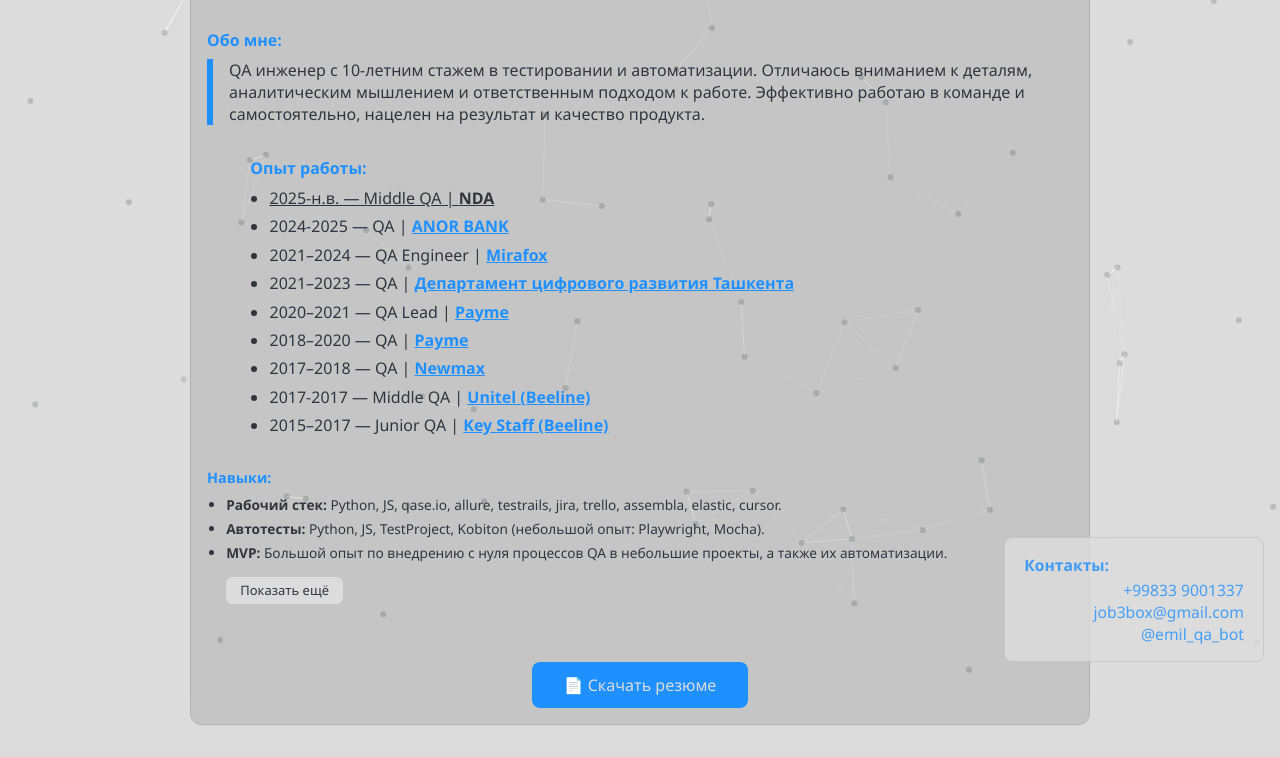
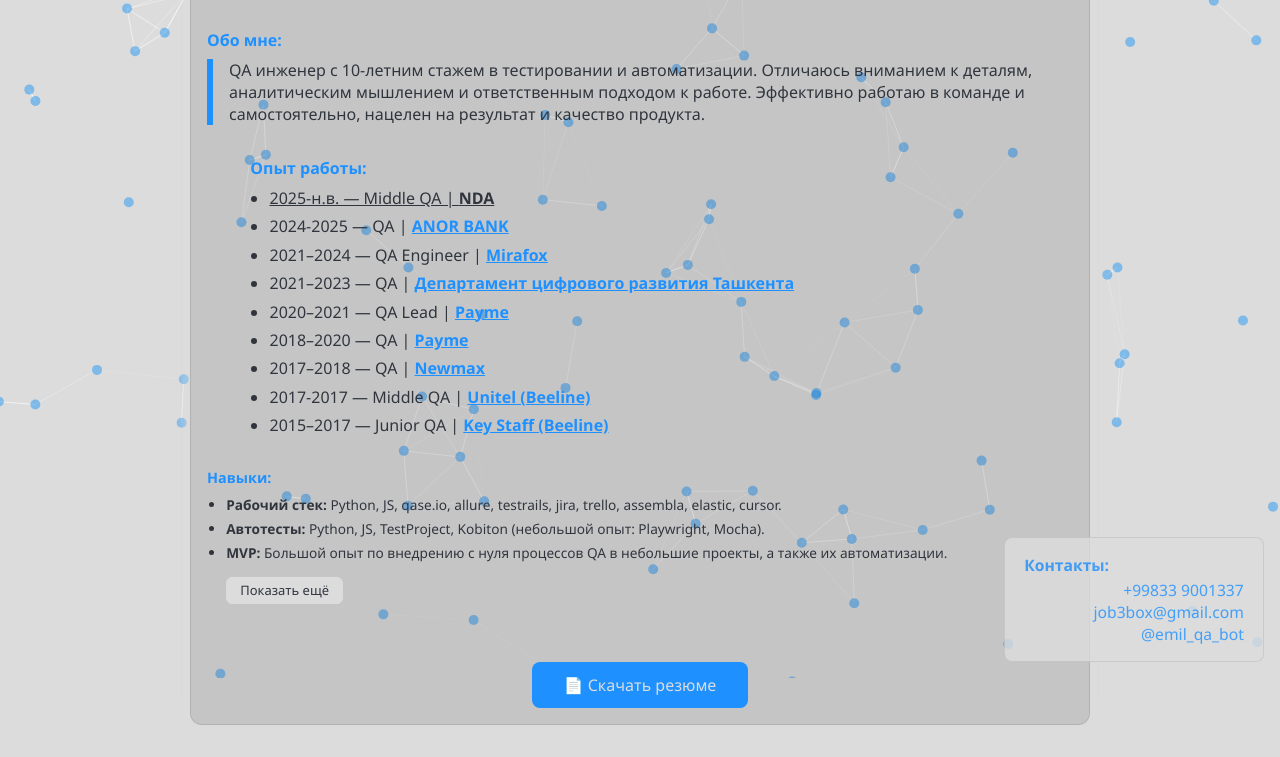
Before and after one commit to noou/em-qa, a plain HTML site: page cv.html in a window 1280 px wide. Shown: the part 122-879 px from the top of the page. Drawn offline with Linux system fonts and the light colour scheme.

Commit message:
fINALIZXEEEEEEE!

```diff
--- a/cv.html
+++ b/cv.html
@@ -195,15 +195,26 @@
     document.addEventListener('DOMContentLoaded', function () {
       // particles.js background
       let isDark = document.body.classList.contains('dark');
-      let color = isDark ? '#fff' : '#30353d';
-      let opacity = isDark ? 0.5 : 0.2;
+      const rootStyles = getComputedStyle(document.documentElement);
+      let accent = rootStyles.getPropertyValue('--accent').trim() || '#2196f3';
+      let mainText = rootStyles.getPropertyValue('--main-text').trim() || '#fff';
+      let color = isDark ? mainText : accent;
+      // Проверка формата цвета
+      const hexOrRgb = /^#([0-9A-Fa-f]{3}){1,2}$|^rgb/;
+      if (!hexOrRgb.test(color)) {
+        color = isDark ? '#fff' : '#2196f3';
+      }
+      console.log('Цвет частиц:', color);
+      let opacity = isDark ? 0.5 : 0.5;
+      let size = isDark ? 3 : 5;
+      let number = isDark ? 60 : 80;
       particlesJS('particles-js', {
         "particles": {
-          "number": { "value": 60 },
+          "number": { "value": number },
           "color": { "value": color },
           "shape": { "type": "circle" },
           "opacity": { "value": opacity },
-          "size": { "value": 3 },
+          "size": { "value": size },
           "move": { "enable": true, "speed": 1 }
         }
       });
```
